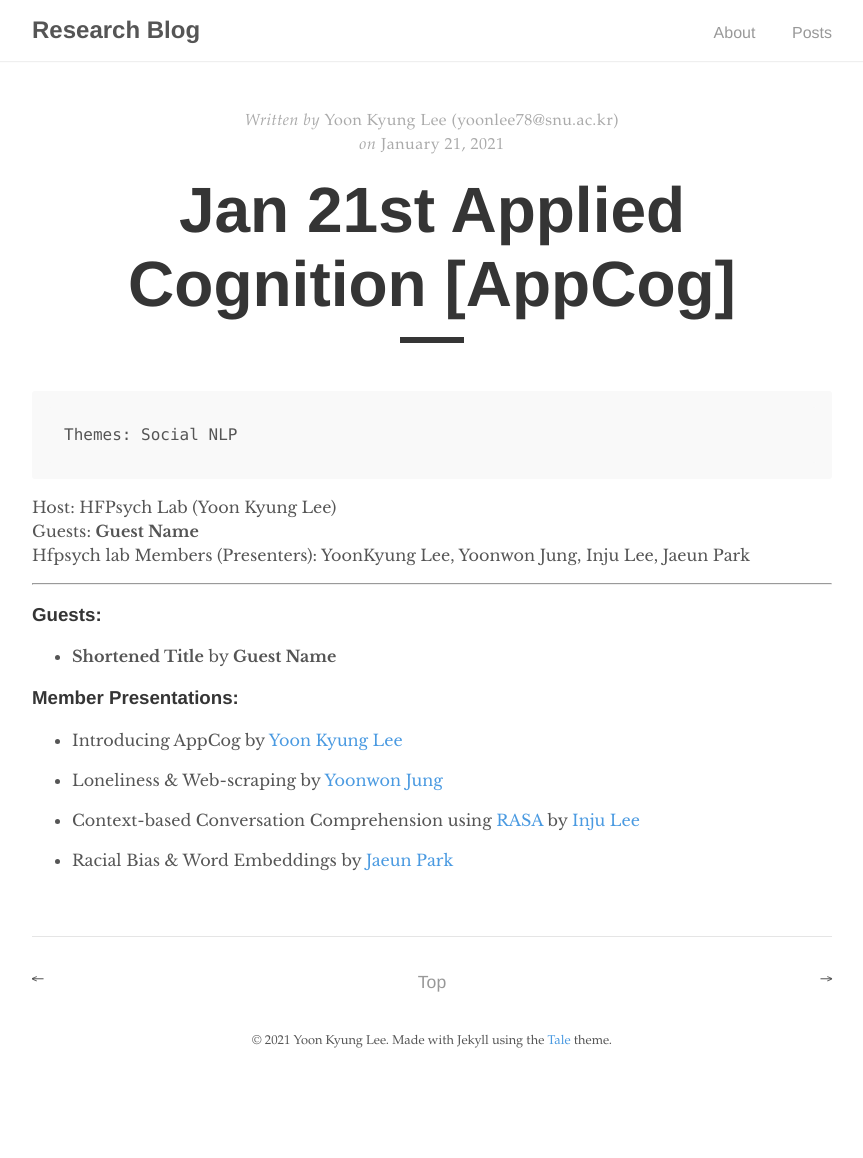
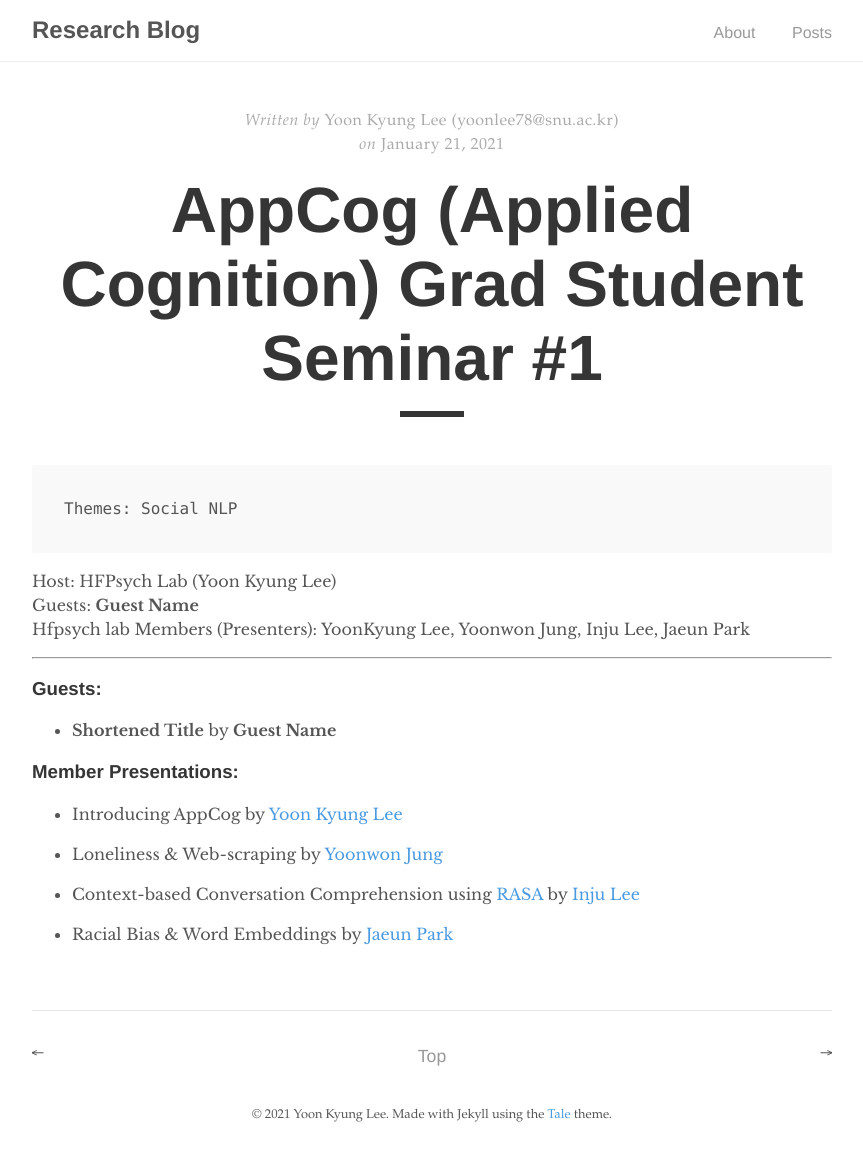
Before and after one commit to humanfactorspsych/blog, a Jekyll site: the page built from _posts/2021-01-21-appcog.md, in a window 1280 px wide. Shown: the whole page, without its empty margins (208-1071 px from the left). Built offline with Jekyll 4.4.1, drawn with Linux system fonts in a browser that asks for light colours; before the commit the page ends 1084 px from its top, so only the background shows below that.

Commit message:
Update 2021-01-21-appcog.md

```diff
--- a/_posts/2021-01-21-appcog.md
+++ b/_posts/2021-01-21-appcog.md
@@ -1,6 +1,6 @@
 ---
 layout: post
-title: "Jan 21st Applied Cognition [AppCog]"
+title: "AppCog (Applied Cognition) Grad Student Seminar #1 "
 author: "Yoon Kyung Lee (yoonlee78@snu.ac.kr)"
 ---
 
```
